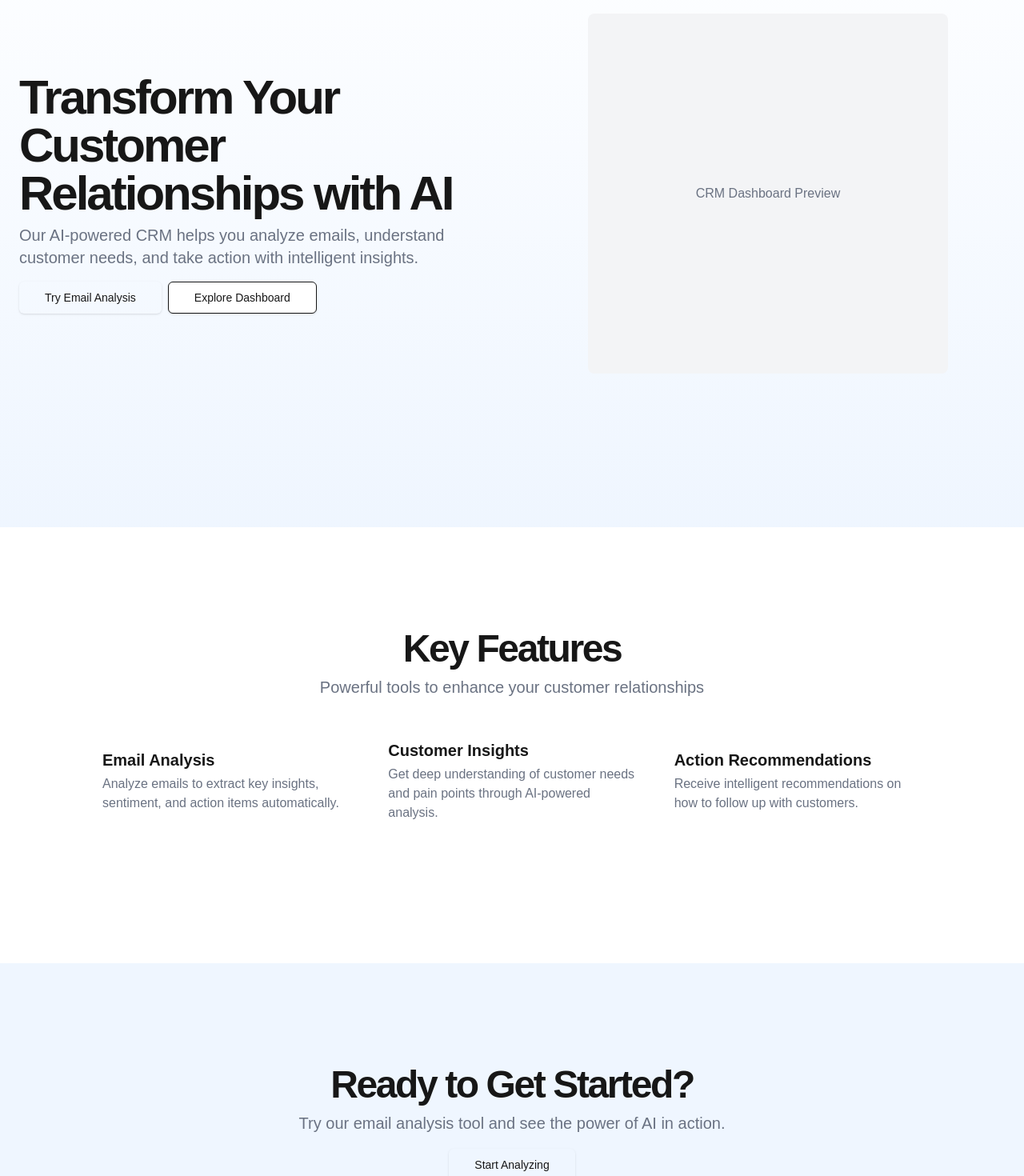
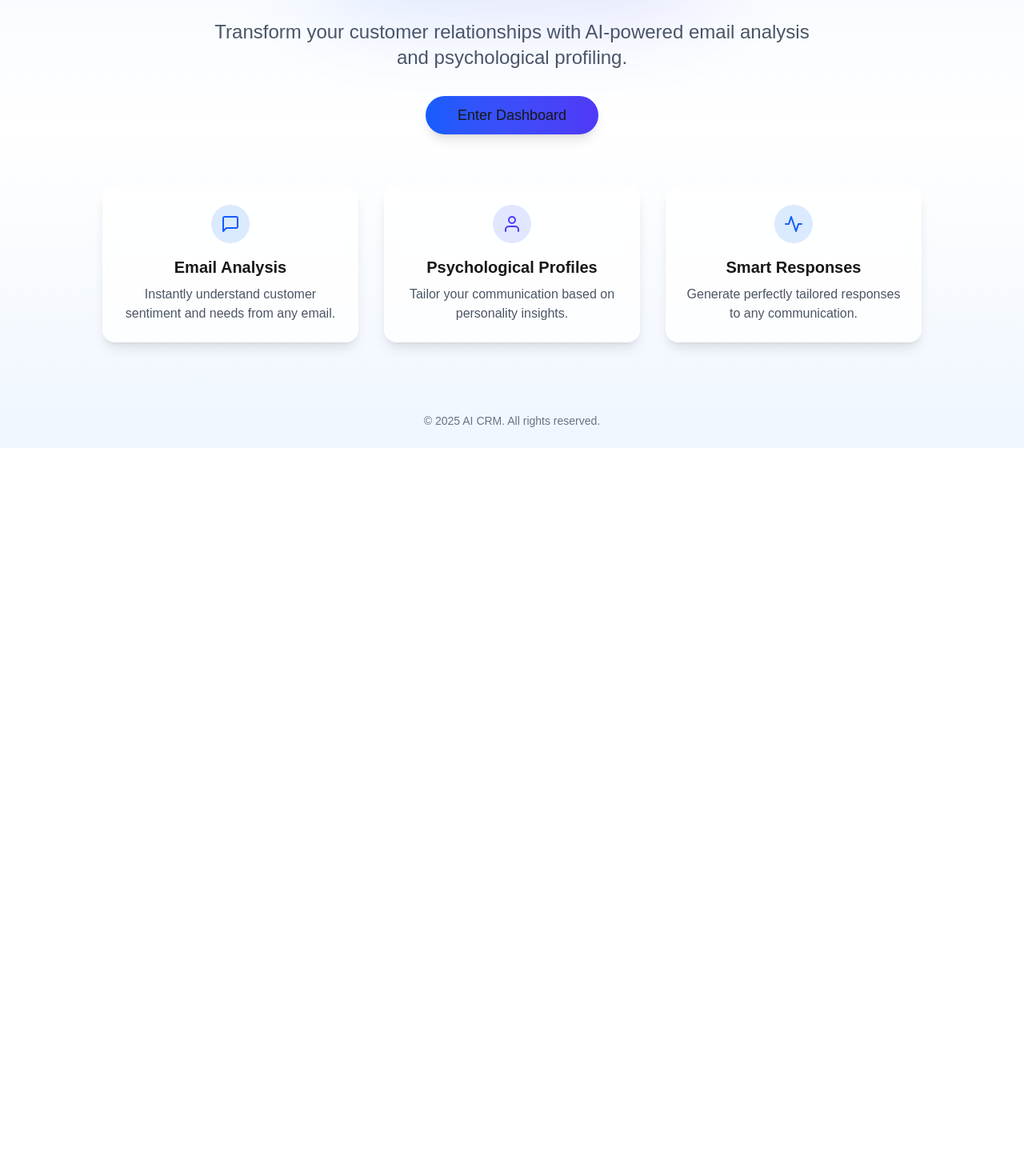
Before and after one commit to aware88/fresh-ai-crm, a Next.js app: page / in a window 1280 px wide. Shown: the part 240-1710 px from the top of the page at 80% size. After the commit the page ends 800 px from the top, so only its background shows below. Built offline with nearby package versions, Linux system fonts and the light colour scheme.

Commit message:
fix: improve CSV upload functionality and UI

```diff
--- a/src/app/page.tsx
+++ b/src/app/page.tsx
@@ -1,104 +1,76 @@
-import Image from "next/image";
 import Link from "next/link";
 import { Button } from "@/components/ui/button";
-import { Header } from "@/components/layout/Header";
 
 export default function Home() {
   return (
-    <div className="flex min-h-screen flex-col">
-      <Header />
+    <div className="flex min-h-screen flex-col bg-gradient-to-b from-blue-50 via-white to-blue-50">
+      {/* Minimal Header */}
+      <header className="w-full py-6">
+        <div className="container px-4 md:px-6">
+          <div className="flex items-center justify-between">
+            <div className="flex items-center gap-2">
+              <span className="font-bold text-2xl bg-gradient-to-r from-blue-600 to-indigo-600 bg-clip-text text-transparent">AI CRM</span>
+            </div>
+          </div>
+        </div>
+      </header>
 
       {/* Hero Section */}
-      <section className="w-full py-12 md:py-24 lg:py-32 xl:py-48 bg-gradient-to-b from-white to-blue-50">
-        <div className="container px-4 md:px-6">
-          <div className="grid gap-6 lg:grid-cols-2 lg:gap-12 xl:grid-cols-2">
-            <div className="flex flex-col justify-center space-y-4">
-              <div className="space-y-2">
-                <h1 className="text-3xl font-bold tracking-tighter sm:text-5xl xl:text-6xl/none">
-                  Transform Your Customer Relationships with AI
-                </h1>
-                <p className="max-w-[600px] text-gray-500 md:text-xl">
-                  Our AI-powered CRM helps you analyze emails, understand customer needs, and take action with intelligent insights.
-                </p>
+      <section className="flex-1 flex items-center justify-center py-12 px-4 md:px-6">
+        <div className="max-w-5xl mx-auto text-center">
+          <div className="space-y-8">
+            <div className="relative inline-block">
+              <div className="absolute inset-0 bg-gradient-to-r from-blue-600 to-indigo-600 blur-3xl opacity-20 rounded-full"></div>
+              <h1 className="relative text-5xl md:text-7xl font-bold tracking-tighter mb-4 bg-gradient-to-r from-blue-600 to-indigo-600 bg-clip-text text-transparent">
+                Intelligent CRM
+              </h1>
+            </div>
+
+            <p className="text-xl md:text-2xl text-gray-600 max-w-3xl mx-auto">
+              Transform your customer relationships with AI-powered email analysis and psychological profiling.
+            </p>
+
+            <div className="flex flex-col sm:flex-row items-center justify-center gap-4 mt-8">
+              <Link href="/dashboard" className="w-full sm:w-auto">
+                <Button size="lg" className="w-full sm:w-auto text-lg py-6 px-10 rounded-full bg-gradient-to-r from-blue-600 to-indigo-600 hover:from-blue-700 hover:to-indigo-700 transition-all duration-300 shadow-lg hover:shadow-xl">
+                  Enter Dashboard
+                </Button>
+              </Link>
+            </div>
+
+            <div className="mt-16 grid grid-cols-1 md:grid-cols-3 gap-8">
+              <div className="p-6 bg-white/80 backdrop-blur-sm rounded-2xl shadow-lg hover:shadow-xl transition-all duration-300">
+                <div className="w-12 h-12 bg-blue-100 text-blue-600 rounded-full flex items-center justify-center mb-4 mx-auto">
+                  <svg xmlns="http://www.w3.org/2000/svg" width="24" height="24" viewBox="0 0 24 24" fill="none" stroke="currentColor" strokeWidth="2" strokeLinecap="round" strokeLinejoin="round"><path d="M21 15a2 2 0 0 1-2 2H7l-4 4V5a2 2 0 0 1 2-2h14a2 2 0 0 1 2 2z"></path></svg>
+                </div>
+                <h3 className="text-xl font-semibold text-center mb-2">Email Analysis</h3>
+                <p className="text-gray-600 text-center">Instantly understand customer sentiment and needs from any email.</p>
               </div>
-              <div className="flex flex-col gap-2 min-[400px]:flex-row">
-                <Link href="/dashboard/email">
-                  <Button size="lg" className="px-8">Try Email Analysis</Button>
-                </Link>
-                <Link href="/dashboard">
-                  <Button size="lg" variant="outline" className="px-8">Explore Dashboard</Button>
-                </Link>
+
+              <div className="p-6 bg-white/80 backdrop-blur-sm rounded-2xl shadow-lg hover:shadow-xl transition-all duration-300">
+                <div className="w-12 h-12 bg-indigo-100 text-indigo-600 rounded-full flex items-center justify-center mb-4 mx-auto">
+                  <svg xmlns="http://www.w3.org/2000/svg" width="24" height="24" viewBox="0 0 24 24" fill="none" stroke="currentColor" strokeWidth="2" strokeLinecap="round" strokeLinejoin="round"><path d="M20 21v-2a4 4 0 0 0-4-4H8a4 4 0 0 0-4 4v2"></path><circle cx="12" cy="7" r="4"></circle></svg>
+                </div>
+                <h3 className="text-xl font-semibold text-center mb-2">Psychological Profiles</h3>
+                <p className="text-gray-600 text-center">Tailor your communication based on personality insights.</p>
               </div>
-            </div>
-            <div className="flex items-center justify-center">
-              <div className="relative h-[350px] w-[350px] md:h-[450px] md:w-[450px]">
-                {/* Placeholder for dashboard image - you'll need to create this image */}
-                <div className="w-full h-full bg-gray-100 rounded-lg flex items-center justify-center">
-                  <p className="text-gray-500">CRM Dashboard Preview</p>
+
+              <div className="p-6 bg-white/80 backdrop-blur-sm rounded-2xl shadow-lg hover:shadow-xl transition-all duration-300">
+                <div className="w-12 h-12 bg-blue-100 text-blue-600 rounded-full flex items-center justify-center mb-4 mx-auto">
+                  <svg xmlns="http://www.w3.org/2000/svg" width="24" height="24" viewBox="0 0 24 24" fill="none" stroke="currentColor" strokeWidth="2" strokeLinecap="round" strokeLinejoin="round"><polyline points="22 12 18 12 15 21 9 3 6 12 2 12"></polyline></svg>
                 </div>
+                <h3 className="text-xl font-semibold text-center mb-2">Smart Responses</h3>
+                <p className="text-gray-600 text-center">Generate perfectly tailored responses to any communication.</p>
               </div>
             </div>
           </div>
         </div>
       </section>
 
-      {/* Features Section */}
-      <section className="w-full py-12 md:py-24 lg:py-32 bg-white">
+      {/* Footer */}
+      <footer className="w-full py-6">
         <div className="container px-4 md:px-6">
-          <div className="flex flex-col items-center justify-center space-y-4 text-center">
-            <div className="space-y-2">
-              <h2 className="text-3xl font-bold tracking-tighter sm:text-4xl md:text-5xl">Key Features</h2>
-              <p className="max-w-[900px] text-gray-500 md:text-xl/relaxed lg:text-base/relaxed xl:text-xl/relaxed">
-                Powerful tools to enhance your customer relationships
-              </p>
-            </div>
-          </div>
-          <div className="mx-auto grid max-w-5xl items-center gap-6 py-12 lg:grid-cols-3 lg:gap-12">
-            <div className="grid gap-1">
-              <h3 className="text-xl font-bold">Email Analysis</h3>
-              <p className="text-gray-500">
-                Analyze emails to extract key insights, sentiment, and action items automatically.
-              </p>
-            </div>
-            <div className="grid gap-1">
-              <h3 className="text-xl font-bold">Customer Insights</h3>
-              <p className="text-gray-500">
-                Get deep understanding of customer needs and pain points through AI-powered analysis.
-              </p>
-            </div>
-            <div className="grid gap-1">
-              <h3 className="text-xl font-bold">Action Recommendations</h3>
-              <p className="text-gray-500">
-                Receive intelligent recommendations on how to follow up with customers.
-              </p>
-            </div>
-          </div>
-        </div>
-      </section>
-
-      {/* CTA Section */}
-      <section className="w-full py-12 md:py-24 lg:py-32 bg-blue-50">
-        <div className="container px-4 md:px-6">
-          <div className="flex flex-col items-center justify-center space-y-4 text-center">
-            <div className="space-y-2">
-              <h2 className="text-3xl font-bold tracking-tighter sm:text-4xl md:text-5xl">Ready to Get Started?</h2>
-              <p className="max-w-[600px] text-gray-500 md:text-xl/relaxed lg:text-base/relaxed xl:text-xl/relaxed">
-                Try our email analysis tool and see the power of AI in action.
-              </p>
-            </div>
-            <div className="flex flex-col gap-2 min-[400px]:flex-row">
-              <Link href="/dashboard/email">
-                <Button size="lg" className="px-8">Start Analyzing</Button>
-              </Link>
-            </div>
-          </div>
-        </div>
-      </section>
-
-      {/* Footer */}
-      <footer className="w-full py-6 bg-gray-100">
-        <div className="container px-4 md:px-6">
-          <div className="flex flex-col items-center justify-center gap-4 md:flex-row md:gap-8">
+          <div className="flex flex-col items-center justify-center">
             <p className="text-center text-sm text-gray-500">
               © 2025 AI CRM. All rights reserved.
             </p>
```
Also changed, not shown: src/app/api/upload-profiles/route.ts (+52 -18 lines), src/components/settings/ProfileUploader.tsx (+56 -16 lines).
